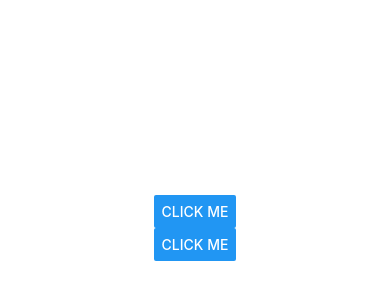
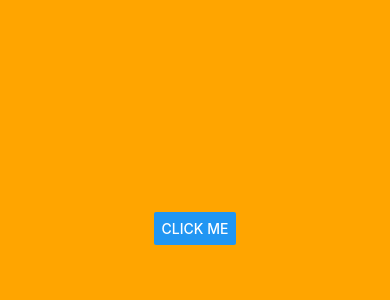
Before and after one commit to edwinjmenendez/DoneDeal, a React Native app: screen / in a window 390 px wide. Shown: the part 194-494 px from the top of the page. Built offline with nearby package versions, Linux system fonts and the light colour scheme.

Commit message:
styleshjeet notes

```diff
--- a/App.js
+++ b/App.js
@@ -3,31 +3,24 @@ import React from 'react';
 import { StyleSheet, Text, SafeAreaView, Button, Alert } from 'react-native';
 
 export default function App() {
-// alerts
-
+  //
   return (
-    <SafeAreaView style={styles.container}>
-      {/* alert('text') works the same way as browser aler but natively
-          but to customize alert, import Alert as seen below
-          can also add functionality to alert buttons of alerts
-          alert prompt takes title, message callback
-          ** NOTE: ALERTS ONLY WORK ON IOS as far as i know
-      */}
+    // the left element gets overwritten by the custom one on the write
+    // i guess you can have more than 2 elements...DOCS
+    <SafeAreaView style={[styles.container, containerStyle]}>
       <Button
         title='Click Me'
-        onPress={() => Alert.alert('My title', 'my message', [
-          { text: 'Yes', onPress: () => console.log('yee')},
-          { text: 'Yes', onPress: () => console.log('yup') },
-        ])}
-      />
-      <Button
-        title='Click Me'
-        onPress={() => Alert.prompt('My title', 'my message', text => console.log(text))}
+        onPress={() => console.log('text')}
       />
     </SafeAreaView>
   );
 }
 
+const containerStyle = { backgroundColor: 'orange' }
+
+// we use stylesheet because it throws errors if we misspell something,
+// and i guess its for optimization i guess sop its recommended
+// very conventional to have styles in the same file, but can separate styles
 const styles = StyleSheet.create({
   container: {
     flex: 1,
```
